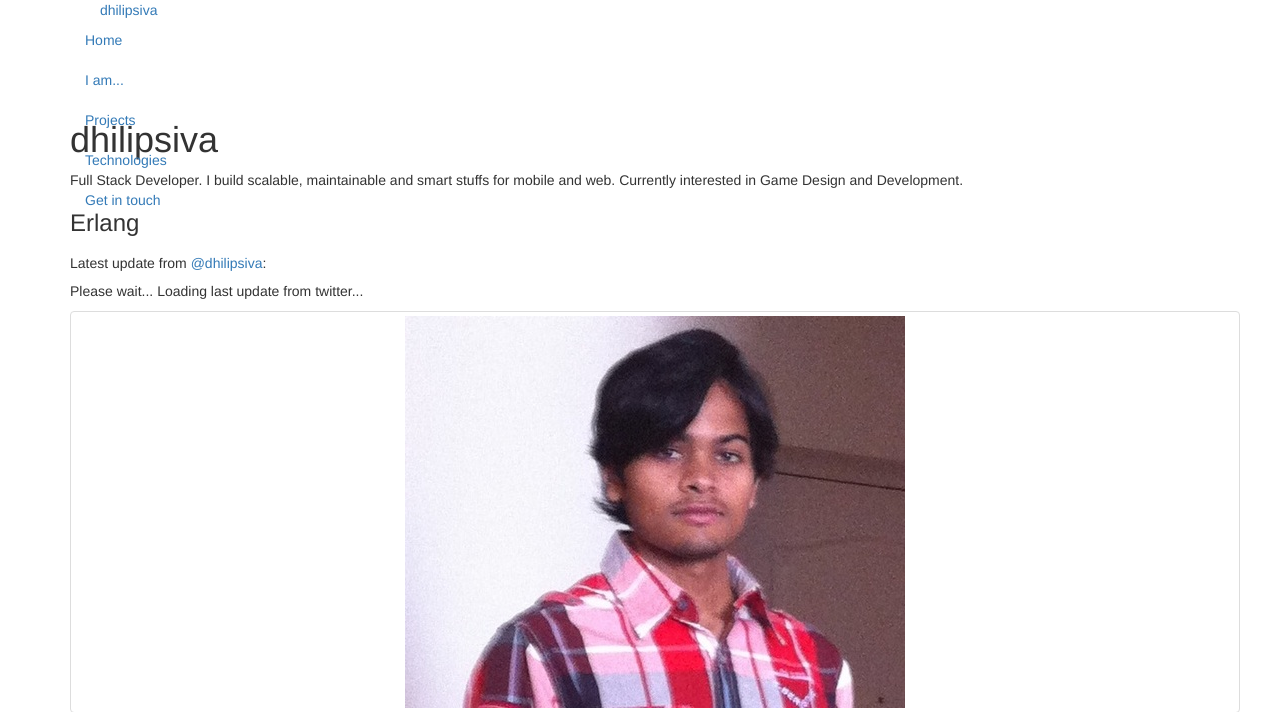
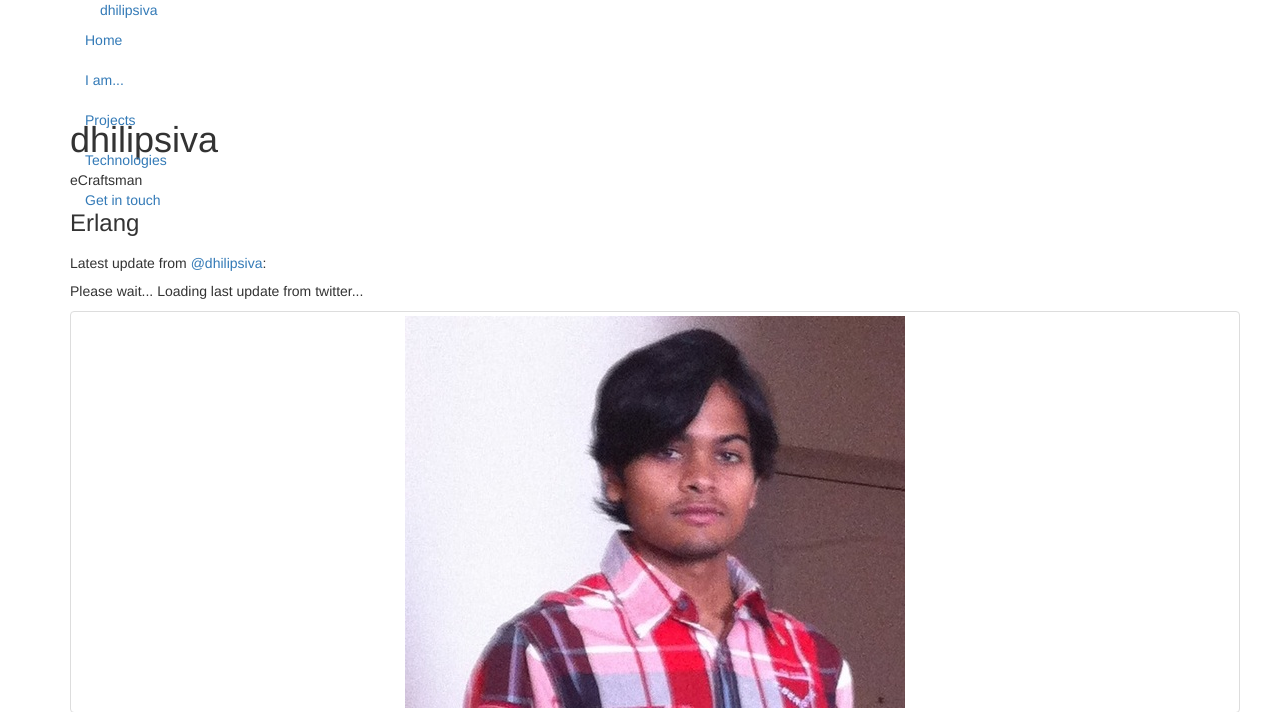
Before and after one commit to dhilipsiva/dhilipsiva.com, a Flask app: page / in a window 1280 px wide. Shown: the top 712 px of the page. Run offline with Flask 2, Linux system fonts and the light colour scheme; some libraries are stand-ins or nearby versions.

Commit message:
Update home.html

```diff
--- a/templates/home.html
+++ b/templates/home.html
@@ -7,7 +7,7 @@
             <div class="span8">
                 <div class="hero-unit" itemscope itemtype="http://data-vocabulary.org/Person">
 			<h1><span itemprop="name">dhilipsiva</span></h1>
-                    <p>Full Stack Developer. I build scalable, maintainable and smart stuffs for mobile and web. Currently interested in Game Design and Development.</p>
+               	    <p>eCraftsman<p>
                     <h3 />
                     <span class="dynamo" data-lines="C, C#, Python, Erlang, Clojure, JavaScript, Shell, Vim, Nodejs, Cocoa, .Net, Design Patterns, User Interactivity" data-delay="1000ms" data-speed="350ms">Erlang</span>
                     <h3 />
```
